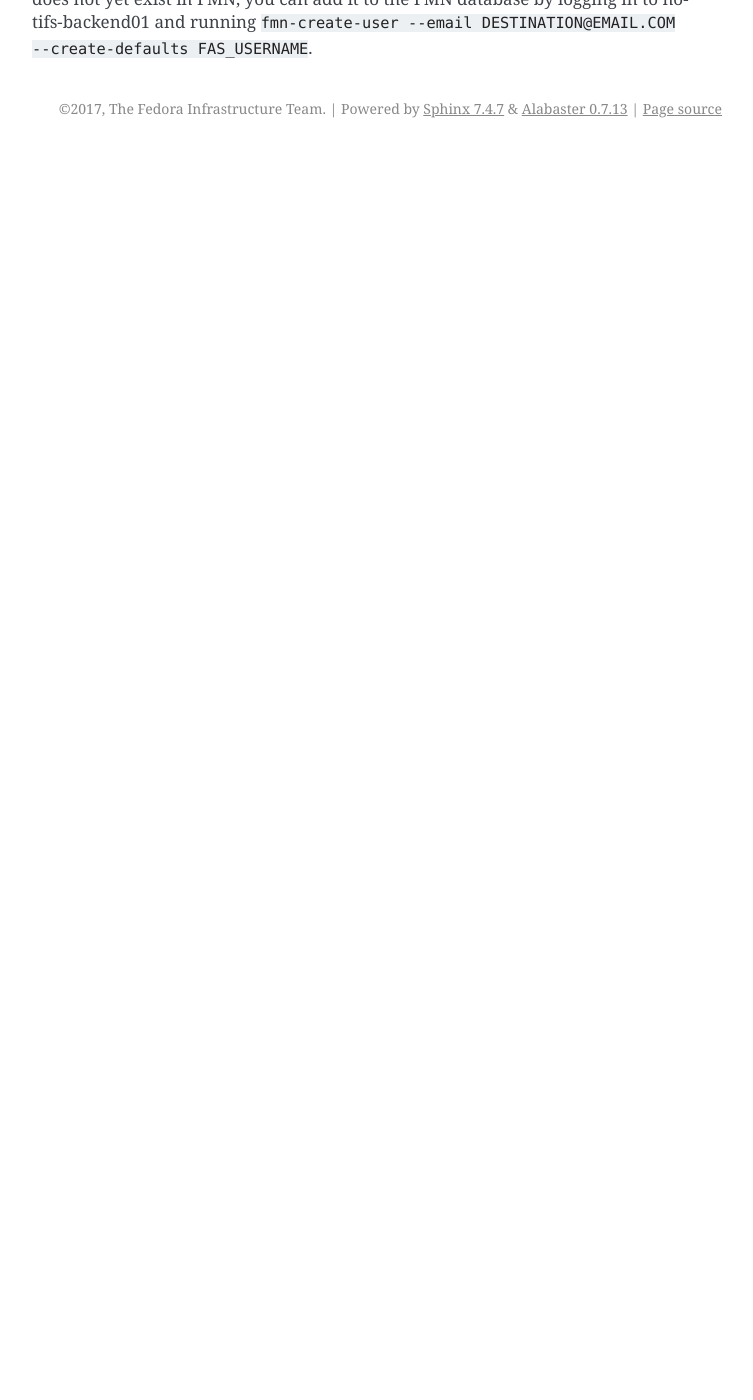
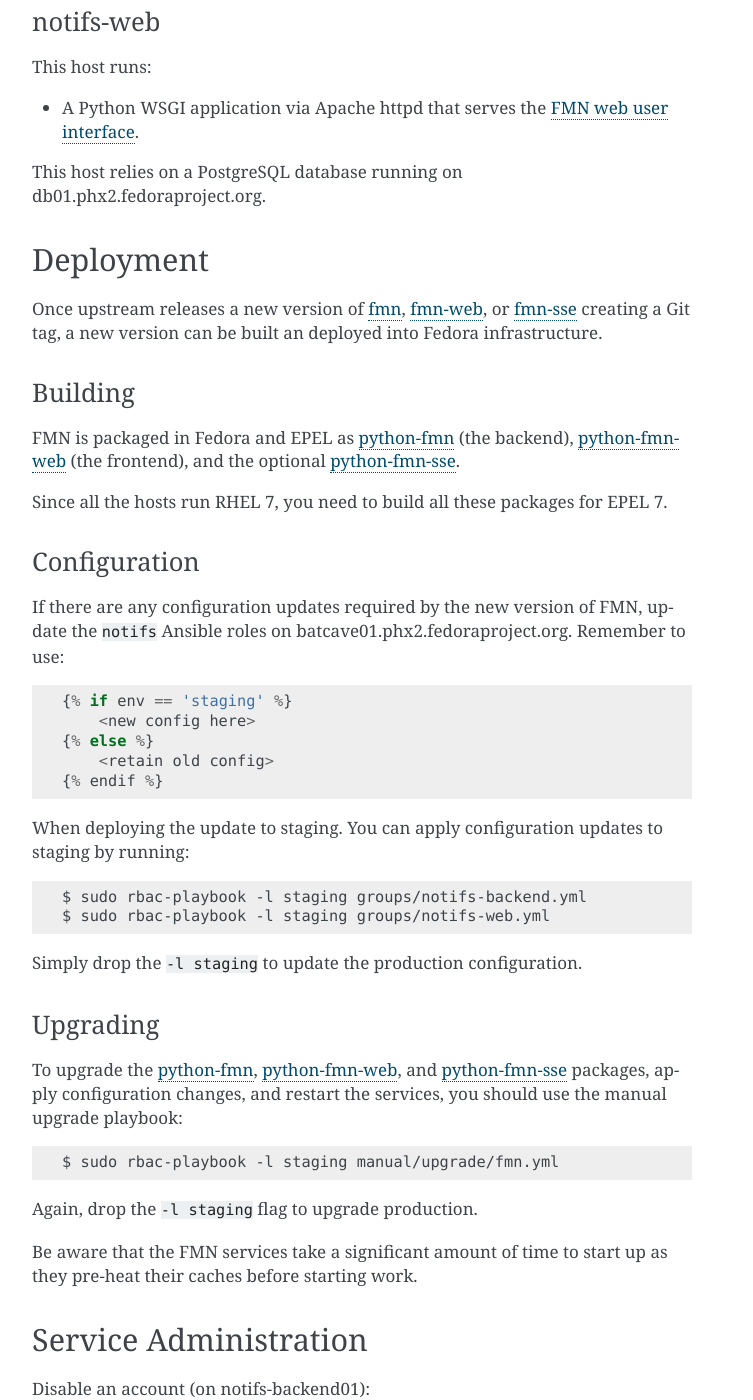
Before and after one commit to FrostyX/infra-docs, a Sphinx documentation site: the page built from docs/sysadmin-guide/sops/fmn.rst, in a window 1280 px wide and 1400 px high, scrolled down 1712 px. Shown: the whole window, without its empty margins (388-1141 px from the left). Built offline with Sphinx 7.4.7, drawn with Linux system fonts in a browser that asks for light colours; before the commit the page ends 1860 px from its top, so only the background shows below that; some of the changed text lies outside the part shown.

Commit message:
Update the FMN SOP with more detail
Signed-off-by: Jeremy Cline <jeremy@jcline.org>

```diff
--- a/docs/sysadmin-guide/sops/fmn.rst
+++ b/docs/sysadmin-guide/sops/fmn.rst
@@ -4,25 +4,55 @@
 .. taxonomy: Contributors/Infrastructure
 
 ==============================
-fmn (fedmsg notifications) SOP
+FedMsg Notifications (FMN) SOP
 ==============================
 
 Route individualized notifications to fedora contributors over email, irc.
 
+
 Contact Information
--------------------
+===================
 
 Owner
-	Messaging SIG, Fedora Infrastructure Team
+-----
+
+- Messaging SIG
+- Fedora Infrastructure Team
+
 Contact
-	#fedora-apps, #fedora-fedmsg, #fedora-admin, #fedora-noc
+-------
+
+  - #fedora-apps for FMN development
+
+  - #fedora-fedmsg for an IRC feed of all fedmsgs
+
+  - #fedora-admin for problems with the deployment of FMN
+
+  - #fedora-noc for outage/crisis alerts
+
 Servers
-	notifs-backend01, notifs-web0{1,2}
+-------
+
+Production servers:
+
+  - notifs-backend01.phx2.fedoraproject.org (RHEL 7)
+  - notifs-web01.phx2.fedoraproject.org (RHEL 7)
+  - notifs-web02.phx2.fedoraproject.org (RHEL 7)
+
+Staging servers:
+
+  - notifs-backend01.stg.phx2.fedoraproject.org (RHEL 7)
+  - notifs-web01.stg.phx2.fedoraproject.org (RHEL 7)
+  - notifs-web02.stg.phx2.fedoraproject.org (RHEL 7)
+
 Purpose
-	Route notifications to users
+-------
+
+Route notifications to users
+
 
 Description
------------
+===========
 
 fmn is a pair of systems intended to route fedmsg notifications to Fedora
 contributors and users.
@@ -35,6 +65,92 @@
 done.
 
 The backend process is a 'fedmsg-hub' daemon, controlled by systemd.
+
+
+Hosts
+=====
+
+notifs-backend
+--------------
+
+This host runs:
+
+- ``fedmsg-hub.service``
+
+- One or more ``fmn-worker@.service``. Currently notifs-backend01 runs
+  ``fmn-worker@{1-4}.service``
+
+- ``fmn-backend@1.service``
+
+- ``fmn-digests@1.service``
+
+- ``rabbitmq-server.service``, an AMQP broker used to communicate between the services.
+
+- ``redis.service``, used for caching.
+
+This host relies on a PostgreSQL database running on db01.phx2.fedoraproject.org.
+
+notifs-web
+----------
+
+This host runs:
+
+- A Python WSGI application via Apache httpd that serves the `FMN web user interface`_.
+
+This host relies on a PostgreSQL database running on db01.phx2.fedoraproject.org.
+
+
+Deployment
+==========
+
+Once upstream releases a new version of `fmn`_, `fmn-web`_, or `fmn-sse`_
+creating a Git tag, a new version can be built an deployed into Fedora infrastructure.
+
+Building
+--------
+
+FMN is packaged in Fedora and EPEL as `python-fmn`_ (the backend), `python-fmn-web`_
+(the frontend), and the optional `python-fmn-sse`_.
+
+Since all the hosts run RHEL 7, you need to build all these packages for EPEL 7.
+
+Configuration
+-------------
+
+If there are any configuration updates required by the new version of FMN, update the
+``notifs`` Ansible roles on batcave01.phx2.fedoraproject.org. Remember to use::
+
+    {% if env == 'staging' %}
+        <new config here>
+    {% else %}
+        <retain old config>
+    {% endif %}
+
+When deploying the update to staging. You can apply configuration updates to staging
+by running::
+
+    $ sudo rbac-playbook -l staging groups/notifs-backend.yml
+    $ sudo rbac-playbook -l staging groups/notifs-web.yml
+
+Simply drop the ``-l staging`` to update the production configuration.
+
+Upgrading
+---------
+
+To upgrade the `python-fmn`_, `python-fmn-web`_, and `python-fmn-sse`_ packages, apply
+configuration changes, and restart the services, you should use the manual upgrade
+playbook::
+
+    $ sudo rbac-playbook -l staging manual/upgrade/fmn.yml
+
+Again, drop the ``-l staging`` flag to upgrade production.
+
+Be aware that the FMN services take a significant amount of time to start up as they
+pre-heat their caches before starting work.
+
+
+Service Administration
+======================
 
 Disable an account (on notifs-backend01)::
 
@@ -79,3 +195,12 @@
 user) but it does not yet exist in FMN, you can add it to the FMN database by
 logging in to notifs-backend01 and running ``fmn-create-user --email
 DESTINATION@EMAIL.COM --create-defaults FAS_USERNAME``.
+
+
+.. _fmn: https://github.com/fedora-infra/fmn
+.. _fmn-web: https://github.com/fedora-infra/fmn.web
+.. _fmn-sse: https://github.com/fedora-infra/fmn.sse
+.. _python-fmn: https://admin.fedoraproject.org/pkgdb/package/rpms/python-fmn/
+.. _python-fmn-web: https://admin.fedoraproject.org/pkgdb/package/rpms/python-fmn-web/
+.. _python-fmn-sse: https://admin.fedoraproject.org/pkgdb/package/rpms/python-fmn-sse/
+.. _FMN web user interface: https://apps.fedoraproject.org/notifications>
```
